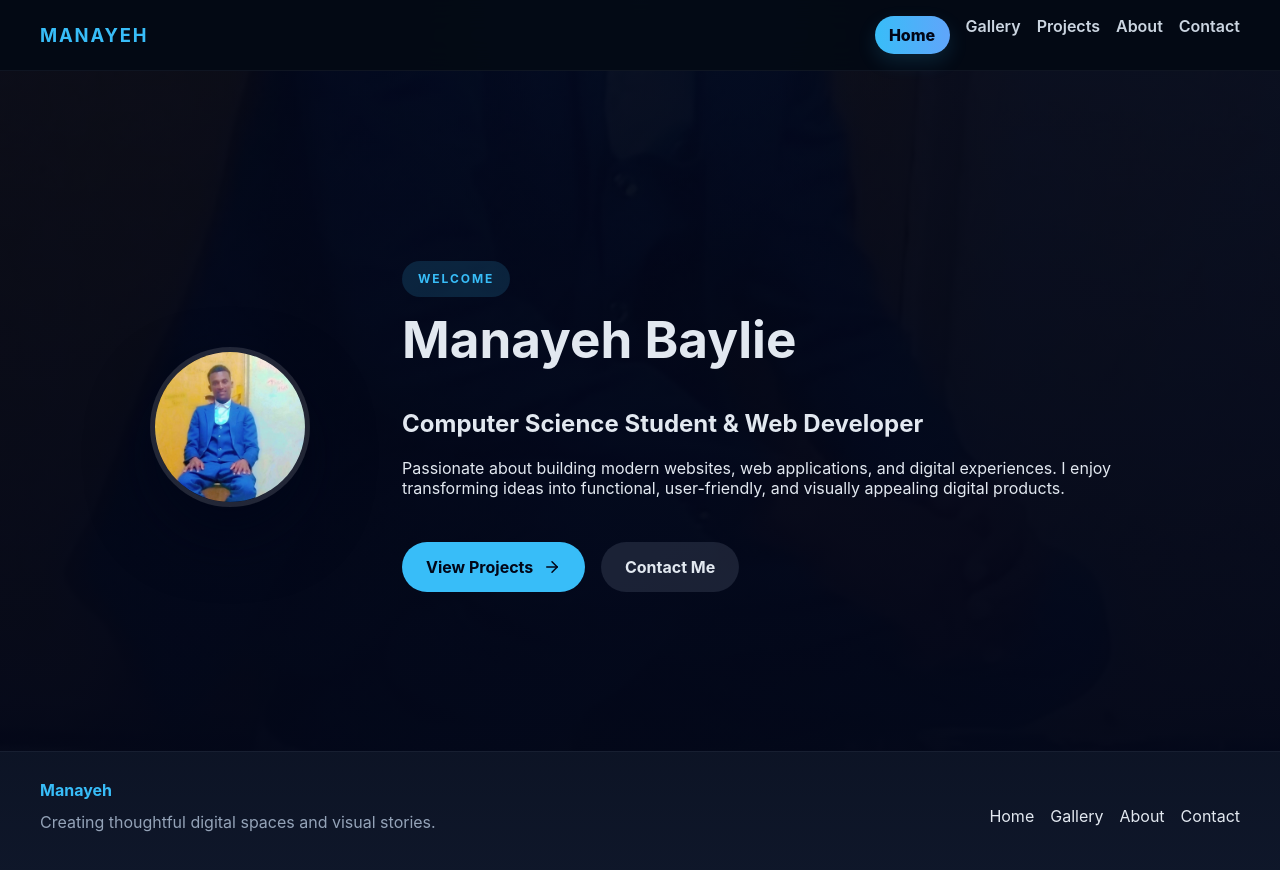
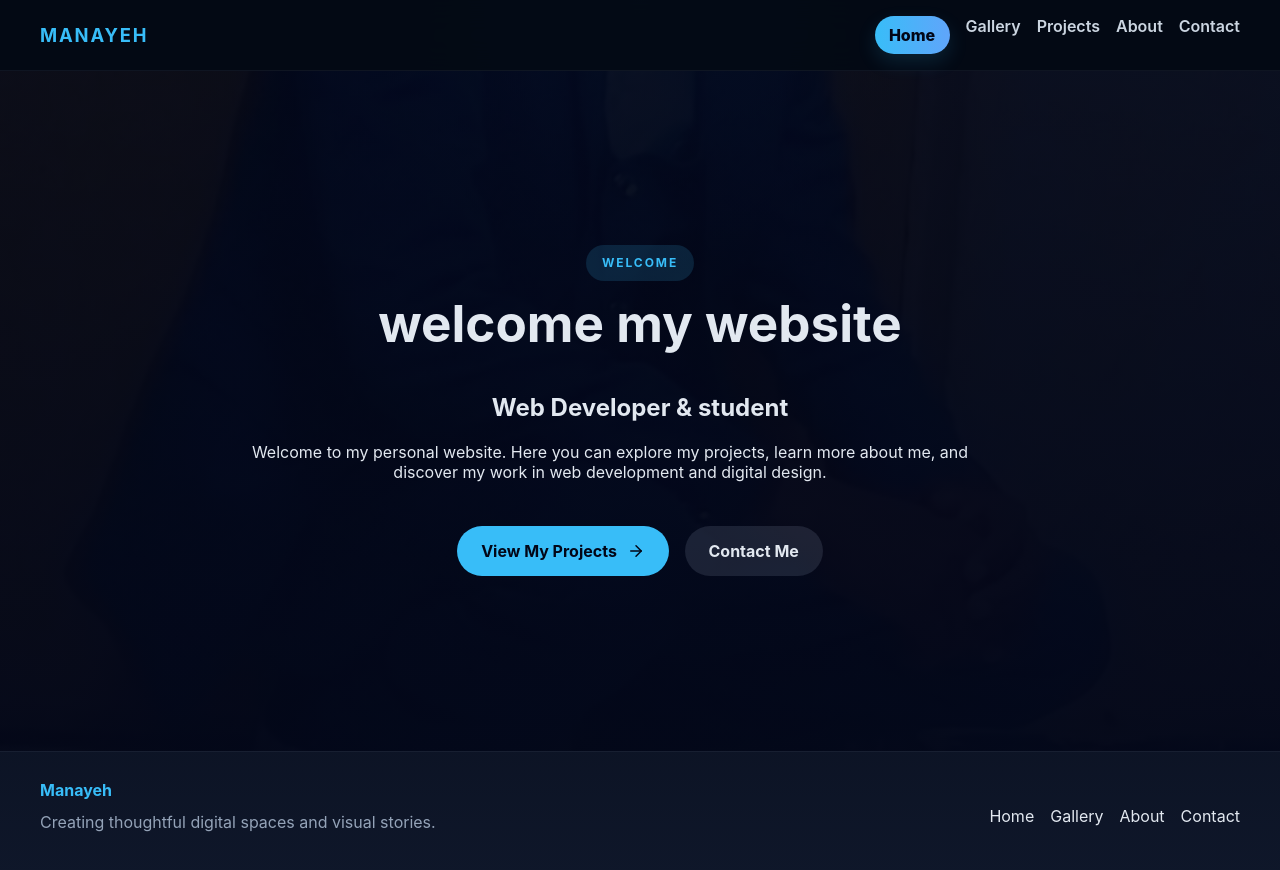
Before and after one commit to manayehbaylie/manayehwebsite, a React (Vite) app: page / in a window 1280 px wide. Shown: the top 870 px of the page. Built offline with nearby package versions, Linux system fonts and the light colour scheme.

Commit message:
modified

```diff
--- a/ffdgg.html
+++ /dev/null
@@ -1 +0,0 @@
-ffdgg.html
--- a/src/AboutPage.jsx
+++ b/src/AboutPage.jsx
@@ -9,7 +9,9 @@ const AboutPage = () => {
           <span className="section-tag">About Me</span>
           <h1 className="section-title">I’m Manayeh Baylie</h1>
           <p className="section-copy">
-            I am Manayeh Baylie, a Computer Science student with a strong interest in web development, software engineering, and modern technologies. I enjoy creating user-friendly websites and continuously learning new skills to improve my development expertise.
+            A Computer Science student focused on learning web development, software engineering,
+            and modern technologies. I build coursework projects and experiments that showcase
+            my growth and interests as I prepare for internships and future professional work.
           </p>
           <Link to="/contact" className="button button-primary">
             Contact me <ArrowRight size={18} />
@@ -17,21 +19,7 @@ const AboutPage = () => {
         </div>
       </section>
 
-      <section className="section container">
-        <div className="section-header">
-          <h2 className="section-title">Highlights</h2>
-        </div>
-        <div className="about-list">
-          <div>
-            <ul>
-              <li><strong>Problem Solving</strong></li>
-              <li><strong>Web Development</strong></li>
-              <li><strong>UI/UX Design</strong></li>
-              <li><strong>Continuous Learning</strong></li>
-            </ul>
-          </div>
-        </div>
-      </section>
+
 
       <section className="section container">
         <div className="section-header">
@@ -39,16 +27,16 @@ const AboutPage = () => {
         </div>
         <div className="feature-grid">
           <div className="feature-card">
-            <h3>Frontend</h3>
-            <p>HTML5 · CSS3 · JavaScript · React · Tailwind CSS</p>
+            <h3>Languages</h3>
+            <p>C++ · Java · JavaScript · PHP</p>
           </div>
           <div className="feature-card">
-            <h3>Backend</h3>
-            <p>Node.js · Express.js</p>
+            <h3>Frontend</h3>
+            <p>HTML5 · CSS3 · JavaScript</p>
           </div>
           <div className="feature-card">
             <h3>Database</h3>
-            <p>MySQL · MongoDB</p>
+            <p>MySQL</p>
           </div>
           <div className="feature-card">
             <h3>Tools</h3>
@@ -59,7 +47,7 @@ const AboutPage = () => {
 
       <section className="section container">
         <div className="section-header">
-          <h2 className="section-title">Education & Experience</h2>
+          <h2 className="section-title">Education</h2>
         </div>
         <div className="about-grid">
           <div className="info-card">
--- a/src/ContactPage.jsx
+++ b/src/ContactPage.jsx
@@ -6,10 +6,13 @@ const ContactPage = () => {
       <section className="page-hero contact-hero">
         <div className="hero-copy">
           <span className="section-tag">Contact</span>
-          <h1 className="section-title">Let’s make something great together.</h1>
+          <h1 className="section-title">Let’s connect and learn together.</h1>
           <p className="section-copy">
-            Reach out for collaborations, commissions, or creative partnerships. I’m available to help
-            with website builds, photo projects, and visual storytelling.
+            I’m a Computer Science student (CS department) building skills in web development,
+            algorithms, and software engineering. This site showcases coursework, learning projects,
+            and experiments — not professional services. I’m open to internship opportunities,
+            collaborative learning, and mentorship conversations. Prefer contact via Telegram
+            @manayeh or email manayehtenaw@gmail.com.
           </p>
         </div>
       </section>
@@ -19,7 +22,14 @@ const ContactPage = () => {
           <h2>Contact details</h2>
           <div className="contact-line">
             <MapPin size={18} />
-            <span>Remote / Global</span>
+            <a
+              href="https://t.me/manayeh"
+              target="_blank"
+              rel="noopener noreferrer"
+              className="contact-link"
+            >
+              Telegram — @manayeh
+            </a>
           </div>
           <div className="contact-line">
             <Mail size={18} />
@@ -42,7 +52,10 @@ const ContactPage = () => {
           </label>
           <label>
             Message
-            <textarea rows="5" placeholder="Tell me about your project" />
+            <textarea
+              rows="5"
+              placeholder="Your current studies, interests, or internship goals"
+            />
           </label>
           <button type="submit" className="button button-primary submit-button">
             Send message <Send size={18} />
--- a/src/HomePage.jsx
+++ b/src/HomePage.jsx
@@ -1,58 +1,47 @@
 import heroPhoto from "./assets/man/New folder/photo_2026-04-12_09-13-44.jpg";
-import photo2 from "./assets/man/New folder/photo_2026-04-28_11-40-14.jpg";
-import profilePhoto from "./assets/man/New folder/photo_2026-04-28_11-41-40.jpg";
-// removed unused project thumbnail import
 import { ArrowRight } from "lucide-react";
 import { Link } from "react-router-dom";
 
-const HomePage = () => {
-  const handleContactSubmit = (e) => {
-    e.preventDefault();
-    // simple client-side validation placeholder
-    alert('Thanks — your message was submitted (demo).');
-  };
+const HomePage = ({ compact = false }) => {
+  if (compact) {
+    return (
+      <div className="page-root">
+        <section className="hero compact">
+          <div className="hero-content">
+            <h1 className="hero-title">Welcome to My Website</h1>
+            <p className="hero-copy">Explore my projects, skills, and creative work. Thank you for visiting my personal portfolio.</p>
+            <div className="hero-actions">
+              <Link to="/gallery" className="button button-primary">View Portfolio <ArrowRight size={16} /></Link>
+              <Link to="/about" className="button button-secondary">Learn More</Link>
+            </div>
+          </div>
+        </section>
+      </div>
+    );
+  }
 
   return (
     <div className="page-root">
-      <section className="hero page-hero">
-        <img src={heroPhoto} alt="Manayeh Baylie" className="hero-bg" />
+      <section className="hero">
+        <img src={heroPhoto} alt="Manayeh" className="hero-bg" />
         <div className="hero-overlay" />
-        <div className="container hero-grid">
-          <div className="hero-left">
-            <Link to="/" aria-label="Home">
-              <img src={profilePhoto} alt="Manayeh Baylie" className="hero-avatar" />
+        <div className="hero-content">
+          <span className="hero-badge">WELCOME</span>
+          <h1 className="hero-title">welcome my website</h1>
+          <h2 className="hero-subtitle">Web Developer & student </h2>
+          <p className="hero-copy">
+            Welcome to my personal website. Here you can explore my projects, learn more about me, and discover my work in web development and digital design.
+          </p>
+          <div className="hero-actions">
+            <Link to="/gallery" className="button button-primary">
+              View My Projects <ArrowRight size={18} />
             </Link>
-          </div>
-          <div className="hero-right">
-            <span className="hero-badge">Welcome</span>
-            <h1 className="hero-title">Manayeh Baylie</h1>
-            <h2 className="hero-subtitle">Computer Science Student & Web Developer</h2>
-            <p className="hero-copy">
-              Passionate about building modern websites, web applications, and digital experiences. I enjoy transforming ideas into functional, user-friendly, and visually appealing digital products.
-            </p>
-            <div className="hero-actions">
-              <Link to="/projects" className="button button-primary">View Projects <ArrowRight size={18} /></Link>
-              <Link to="/contact" className="button button-secondary">Contact Me</Link>
-            </div>
+            <Link to="/contact" className="button button-secondary">
+              Contact Me
+            </Link>
           </div>
         </div>
       </section>
-
-      <main>
-
-
-        {/* Services section removed per request */}
-
-        {/* Featured Projects removed from homepage */}
-
-        {/* Experience section moved to About page */}
-
-        {/* Gallery section removed from homepage */}
-
-        {/* Testimonials section removed from homepage */}
-
-        {/* Contact section removed from homepage */}
-      </main>
     </div>
   );
 };
--- a/src/ProjectsPage.jsx
+++ b/src/ProjectsPage.jsx
@@ -1,5 +1,6 @@
 import { Link } from "react-router-dom";
-import projectThumb from "./assets/man/New folder/photo_2026-04-28_11-41-06.jpg";
+import projectThumb from "./assets/man/New folder/photo_2026-04-28_11-41-40.jpg";
+import ecomImg from "./assets/man/New folder/Screenshot 2026-06-21 214218.png";
 
 const ProjectsPage = () => {
   const projects = [
@@ -13,9 +14,9 @@ const ProjectsPage = () => {
     },
     {
       id: 2,
-      title: "E-Commerce Website",
+      title: "Hotel management system",
       tech: "Node · Express",
-      img: projectThumb,
+      img: ecomImg,
       live: "#",
       repo: "#",
     },
@@ -47,7 +48,8 @@ const ProjectsPage = () => {
               <div className="gallery-meta">
                 <span>{p.tech}</span>
                 <h3>{p.title}</h3>
-                <div style={{marginTop: '0.75rem'}}>
+                <div style={{marginTop: '0.75rem'}}
+                >
                   <a className="button button-primary" href={p.live}>Live Demo</a>
                   <a className="button button-secondary" href={p.repo} style={{marginLeft: '0.5rem'}}>GitHub</a>
                 </div>
```
Also changed, not shown: 3 other files (tests, documents, lock files or other folders).
